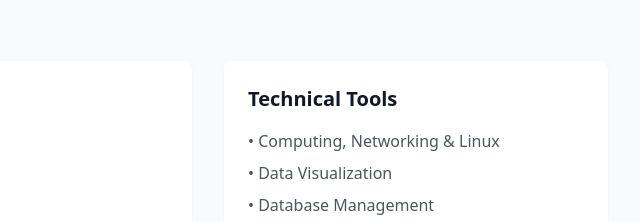
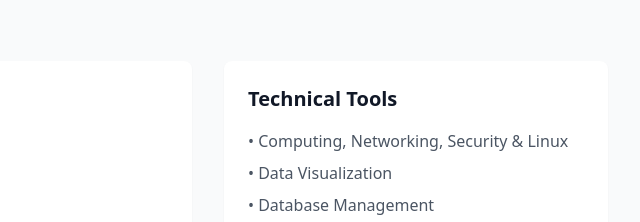
Before and after one commit to SharonCH09/SharonCH09.github.io, a plain HTML site: page index.html in a window 1280 px wide. Shown: the part 1561-1783 px from the top of the page, 640-1280 px from the left. Drawn offline with nearby package versions, Linux system fonts and the light colour scheme.

Commit message:
Update index.html

```diff
--- a/index.html
+++ b/index.html
@@ -164,7 +164,7 @@
         <div class="bg-white p-6 rounded-lg shadow-sm hover:shadow-md transition-shadow">
           <h3 class="text-xl font-semibold text-gray-900 mb-4">Technical Tools</h3>
           <ul class="space-y-2 text-gray-600">
-            <li>• Computing, Networking & Linux</li>
+            <li>• Computing, Networking, Security & Linux</li>
             <li>• Data Visualization</li>
             <li>• Database Management</li>
             <li>• Git / Version Control</li>
```
